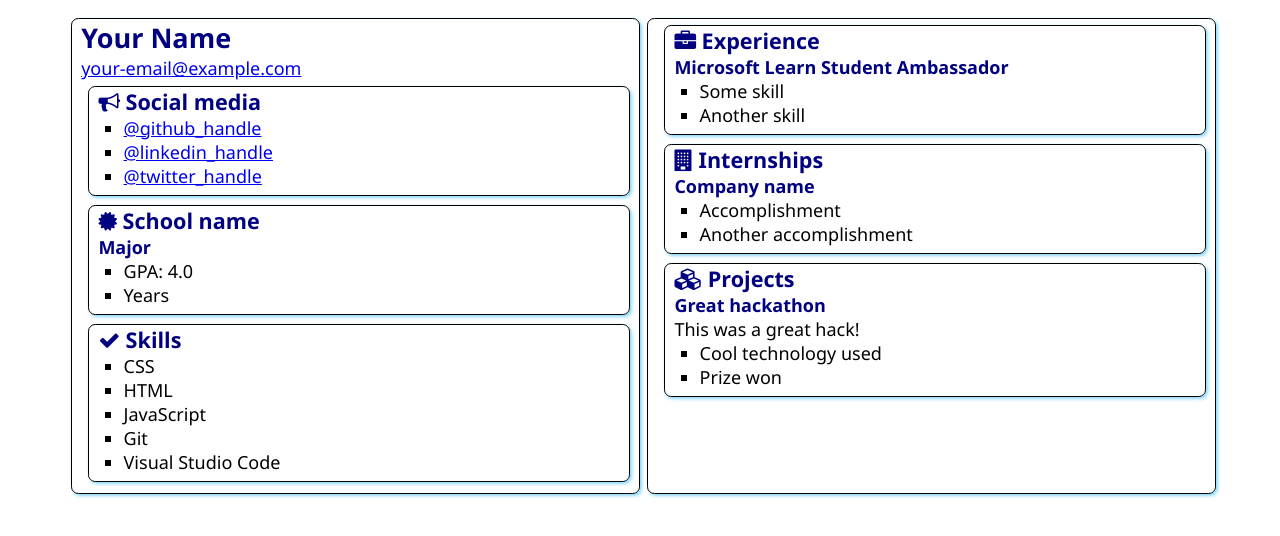
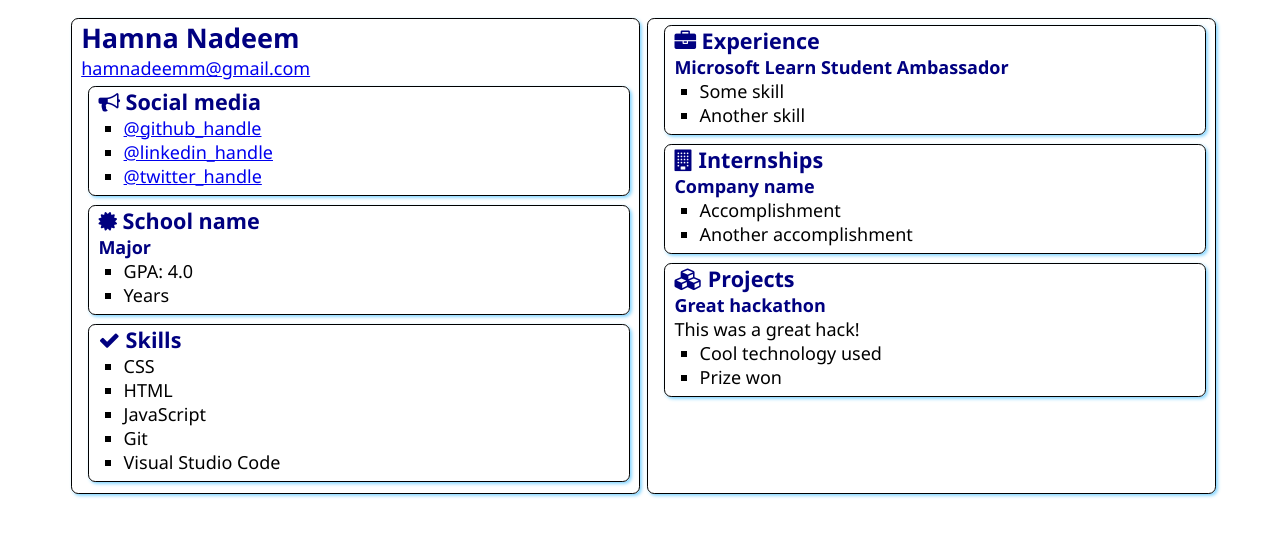
Before and after one commit to wth-amna/SATechnicalOnboarding, a plain HTML site: page src/index.html in a window 1280 px wide. Drawn offline with Linux system fonts and the light colour scheme.

Commit message:
added my name
just change my name and email

```diff
--- a/src/index.html
+++ b/src/index.html
@@ -12,8 +12,8 @@
 <body>
     <main>
         <article class="box">
-            <h1>Your Name</h1>
-            <div><a href="mailto:your.email@example.com">your-email@example.com</a></div>
+            <h1>Hamna Nadeem</h1>
+            <div><a href="mailto:your.email@example.com">hamnadeemm@gmail.com</a></div>
 
             <section class="box">
                 <h2>
```
